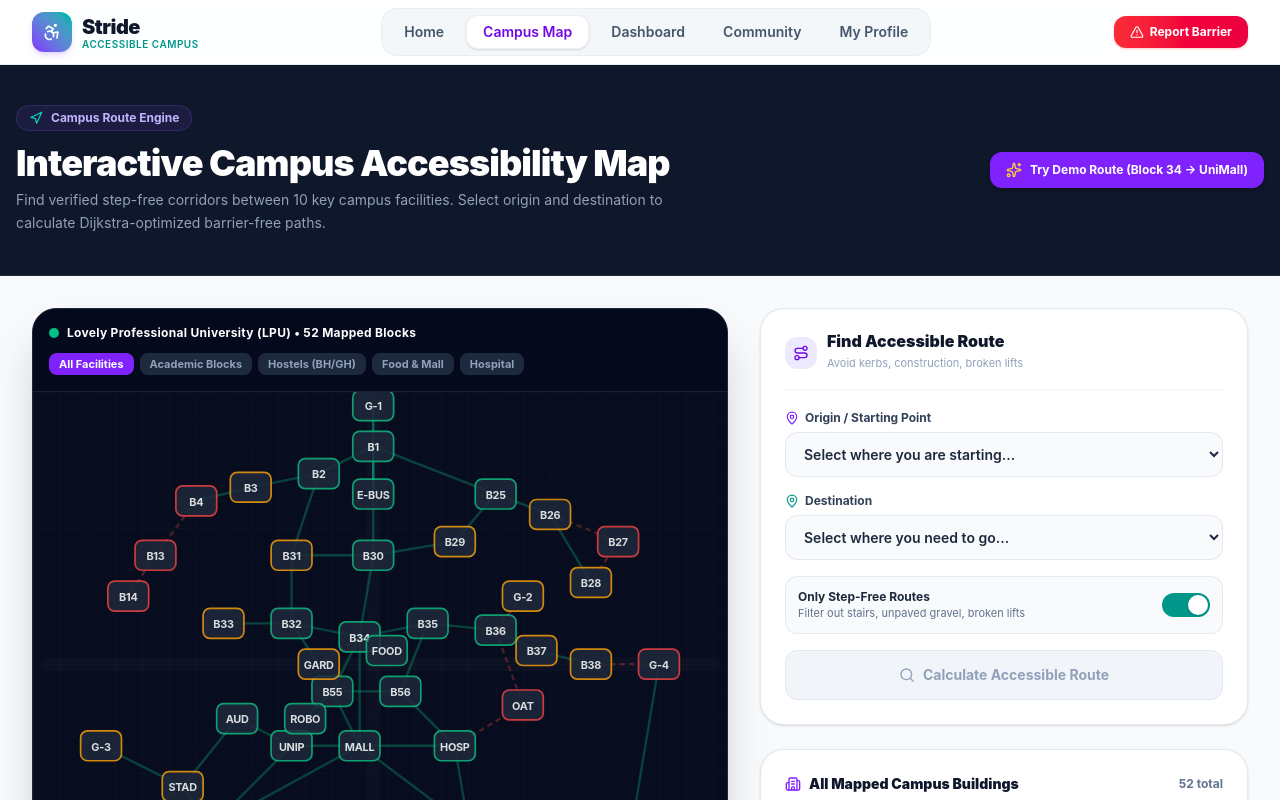
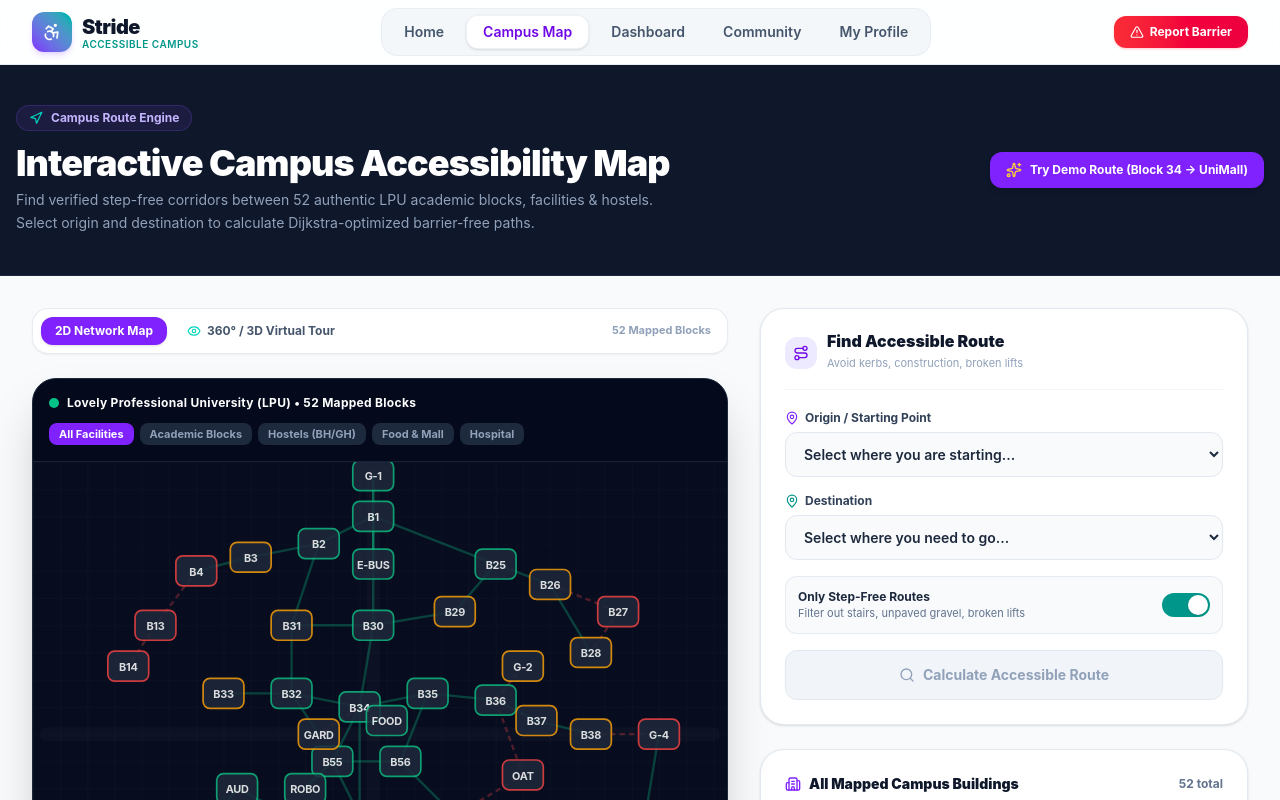
Before and after one commit to Pravesh0005/stride-campus-accessibility, a Next.js app: page /explore in a window 1280 px wide. Shown: the top 800 px of the page. Built offline with nearby package versions, Linux system fonts and the light colour scheme.

Commit message:
feat(explore): integrate 360 virtual view switcher into explore route finder
Co-authored-by: Neha Sharma <neha.sharma22@lpu.in>

```diff
--- a/src/app/explore/page.js
+++ b/src/app/explore/page.js
@@ -6,6 +6,7 @@ import { findAllPaths } from "@/lib/pathfinding"
 import Navbar from "@/components/Navbar"
 import Footer from "@/components/Footer"
 import CampusMap from "@/components/CampusMap"
+import Campus360Viewer from "@/components/Campus360Viewer"
 import RouteCard from "@/components/RouteCard"
 import BuildingCard from "@/components/BuildingCard"
 import {
@@ -16,7 +17,9 @@ import {
   Building2,
   Sparkles,
   ArrowRight,
-  Filter
+  Filter,
+  Eye,
+  Compass
 } from "lucide-react"
 
 export default function ExplorePage() {
@@ -28,6 +31,7 @@ export default function ExplorePage() {
   const [highlightedPath, setHighlightedPath] = useState(null)
   const [showResults, setShowResults] = useState(false)
   const [filterType, setFilterType] = useState("all")
+  const [viewMode, setViewMode] = useState("2d")
 
   const handleFindRoute = (e) => {
     if (e) e.preventDefault()
@@ -71,7 +75,7 @@ export default function ExplorePage() {
               Interactive Campus Accessibility Map
             </h1>
             <p className="text-slate-400 text-sm mt-1.5 max-w-2xl leading-relaxed">
-              Find verified step-free corridors between 10 key campus facilities. Select origin and destination to calculate Dijkstra-optimized barrier-free paths.
+              Find verified step-free corridors between 52 authentic LPU academic blocks, facilities & hostels. Select origin and destination to calculate Dijkstra-optimized barrier-free paths.
             </p>
           </div>
 
@@ -98,11 +102,46 @@ export default function ExplorePage() {
         <div className="grid grid-cols-1 lg:grid-cols-12 gap-8 items-start">
 
           <div className="lg:col-span-7 space-y-6">
-            <CampusMap
-              selectedBuilding={selectedBuilding}
-              onBuildingSelect={handleBuildingSelect}
-              highlightedPath={highlightedPath}
-            />
+            <div className="flex items-center justify-between bg-white p-2 rounded-2xl border border-slate-200/80 shadow-xs">
+              <div className="flex items-center gap-1.5">
+                <button
+                  type="button"
+                  onClick={() => setViewMode("2d")}
+                  className={`px-3.5 py-1.5 rounded-xl text-xs font-bold transition-all ${
+                    viewMode === "2d"
+                      ? "bg-violet-600 text-white shadow-sm"
+                      : "text-slate-600 hover:text-slate-900 hover:bg-slate-100"
+                  }`}
+                >
+                  2D Network Map
+                </button>
+                <button
+                  type="button"
+                  onClick={() => setViewMode("3d")}
+                  className={`inline-flex items-center gap-1.5 px-3.5 py-1.5 rounded-xl text-xs font-bold transition-all ${
+                    viewMode === "3d"
+                      ? "bg-violet-600 text-white shadow-sm"
+                      : "text-slate-600 hover:text-slate-900 hover:bg-slate-100"
+                  }`}
+                >
+                  <Eye className="w-3.5 h-3.5 text-teal-400" />
+                  360° / 3D Virtual Tour
+                </button>
+              </div>
+              <span className="text-[11px] font-bold text-slate-400 pr-2 hidden sm:inline">
+                {viewMode === "2d" ? "52 Mapped Blocks" : "LPUTouch VR Mode"}
+              </span>
+            </div>
+
+            {viewMode === "2d" ? (
+              <CampusMap
+                selectedBuilding={selectedBuilding}
+                onBuildingSelect={handleBuildingSelect}
+                highlightedPath={highlightedPath}
+              />
+            ) : (
+              <Campus360Viewer initialScene={selectedBuilding || "block-34"} />
+            )}
 
             {selectedBuildingData && (
               <div className="bg-white rounded-3xl p-6 border-2 border-violet-500 shadow-xl">
```
